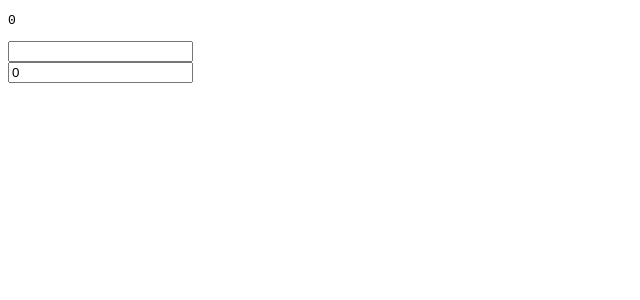
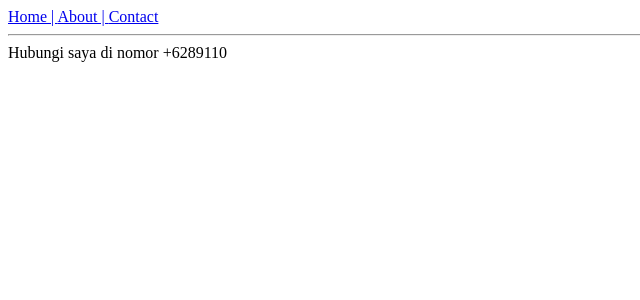
Before and after one commit to nusalendra/vue3-advance, a Vue app: page /contact in a window 1280 px wide. Shown: the top 300 px of the page, without its empty margins (0-640 px from the left). Built offline with nearby package versions, Linux system fonts and the light colour scheme.

Commit message:
membuat vue router dasar

```diff
--- a/src/App.vue
+++ b/src/App.vue
@@ -1,24 +1,15 @@
 <template>
-  <pre>{{ name }}</pre>
-  <pre>{{ age }}</pre>
+    <nav>
+        <router-link to="/">Home | </router-link>
+        <router-link to="/about">About | </router-link>
+        <router-link :to="{ name: 'Contact' }">Contact</router-link>
+    </nav>
 
-  <User v-model:name="name" v-model:age="age"/>
+    <hr />
+
+    <router-view />
 </template>
 
 <script>
-import { ref } from "vue";
-import User from "./components/User.vue";
-
-export default {
-  components: { User },
-  setup() {
-    const name = ref("");
-    const age = ref(0);
-
-    return {
-      name,
-      age
-    }
-  }
-}
+export default{}
 </script>
--- /dev/null
+++ b/src/components/About.vue
@@ -0,0 +1,3 @@
+<template>
+  Nama saya adalah Nusalendra
+</template>
--- /dev/null
+++ b/src/components/Contact.vue
@@ -0,0 +1,3 @@
+<template>
+    Hubungi saya di nomor +6289110
+</template>
--- /dev/null
+++ b/src/components/Home.vue
@@ -0,0 +1,3 @@
+<template>
+  Homepage
+</template>
--- a/src/components/User.vue
+++ /dev/null
@@ -1,40 +0,0 @@
-<template>
-  <div><input type="text" v-model="name_"></div>
-  <div><input type="text" v-model="age_"></div>
-</template>
-
-<script>
-import { toRefs, computed } from "vue";
-
-export default {
-  props: {
-    name: {
-      type: String,
-      default: "",
-    },
-    age: {
-      type: Number,
-      default: 0
-    }
-  },
-  emits: ["update:name", "update:age"],
-  setup(props, { emit }) {
-    const { name, age } = toRefs(props);
-
-    const name_ = computed({
-      get: () => name.value,
-      set: (val) => emit("update:name", val)
-    });
-
-    const age_ = computed({
-      get: () => age.value,
-      set: (val) => emit("update:age", parseInt(val))
-    });
-
-    return {
-      name_,
-      age_
-    }
-  }
-}
-</script>
--- a/src/main.js
+++ b/src/main.js
@@ -1,4 +1,7 @@
 import { createApp } from 'vue'
 import App from './App.vue'
+import Router from './routes'
 
-createApp(App).mount('#app')
+createApp(App)
+    .use(Router)
+    .mount('#app');
--- /dev/null
+++ b/src/routes/index.js
@@ -0,0 +1,30 @@
+import { createRouter, createWebHistory } from "vue-router";
+
+import Home from "../components/Home.vue";
+import About from "../components/About.vue";
+import Contact from "../components/Contact.vue";
+
+const routes = [
+    {
+        path: "/",
+        name: "Home",
+        component: Home
+    },
+    {
+        path: "/about",
+        name: "About",
+        component: About
+    },
+    {
+        path: "/contact",
+        name: "Contact",
+        component: Contact
+    }
+];
+
+const router = createRouter({
+    history: createWebHistory(),
+    routes: routes
+});
+
+export default router;
```
Also changed, not shown: package.json (+4 -3 lines), src/components/HelloWorld.vue (deleted, +0 -19 lines), 1 other file (tests, documents, lock files or other folders).
